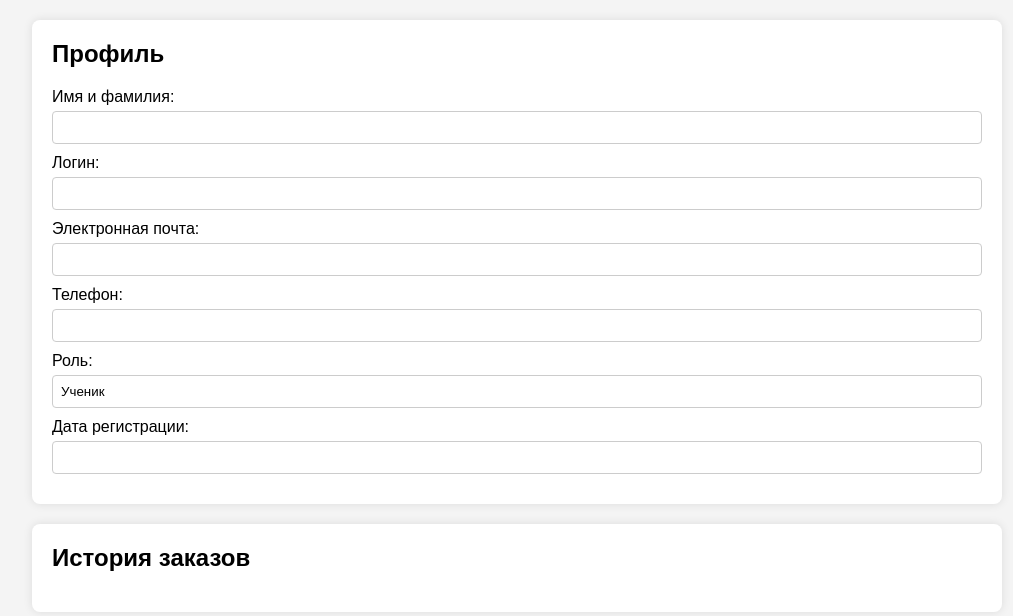
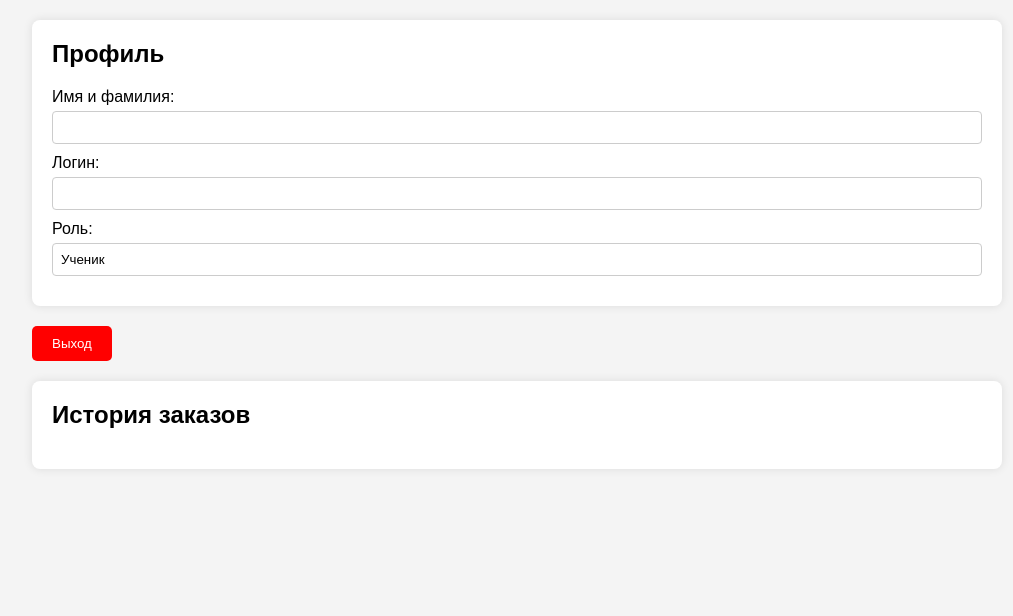
Before and after one commit to Bebrus-prog/shkafb, a Django app: page /profile/ in a window 1280 px wide. Shown: the part 78-694 px from the top of the page, without its empty margins (258-1271 px from the left). Run offline with Django 5.2, Linux system fonts and the light colour scheme.

Commit message:
Profile fix

```diff
--- a/casesite/inv/templates/inv/profile.html
+++ b/casesite/inv/templates/inv/profile.html
@@ -76,11 +76,24 @@
         .profile-section button:hover {
             background-color: #4cae4c;
         }
+        .logout_button {
+        background-color: red; /* Красный фон */
+        color: white;          /* Белый текст */
+        padding: 10px 20px;    /* Внутренние отступы для увеличения размера кнопки */
+        border: none;          /* Убираем границу */
+        border-radius: 5px;    /* Скругляем углы */
+        cursor: pointer;       /* Изменяем курсор при наведении */
+        margin-bottom: 20px;
+        }
     </style>
 </head>
 <body>
     <div class="content">
-        {% include "inv/navbar.html" %}
+        <div class="navbar">
+            <a href="main.html">Главная</a>
+            <a href="profile.html">Профиль</a>
+            <a href="orders.html">Заказы</a>
+        </div>
         <div class="profile-section">
             <h2>Профиль</h2>
             <div class="profile-info">
@@ -88,15 +101,17 @@
                 <input type="text" id="name" name="name" value="" readonly>
                 <label for="login">Логин:</label>
                 <input type="text" id="login" name="login" value="" readonly>
-                <label for="email">Электронная почта:</label>
-                <input type="email" id="email" name="email" value="" readonly>
-                <label for="phone">Телефон:</label>
-                <input type="text" id="phone" name="phone" value="" readonly>
                 <label for="role">Роль:</label>
                 <input type="text" id="role" name="role" value="Ученик" readonly>
-                <label for="registration-date">Дата регистрации:</label>
-                <input type="text" id="registration-date" name="registration-date" value="" readonly>
             </div>
         </div>
+        <div>
+            <form action="logout/" method="post">
+                <button class="logout_button">Выход</button>
+            </form>
+        </div>
         <div class="profile-section">
-            <h2>История заказов</h2>
+                <h2>История заказов</h2>
+        </div>
+    </div>
+</body>
```
Also changed, not shown: casesite/inv/templates/inv/main.html (+6 -2 lines), casesite/inv/templates/inv/url.py (added, +7 -0 lines).
